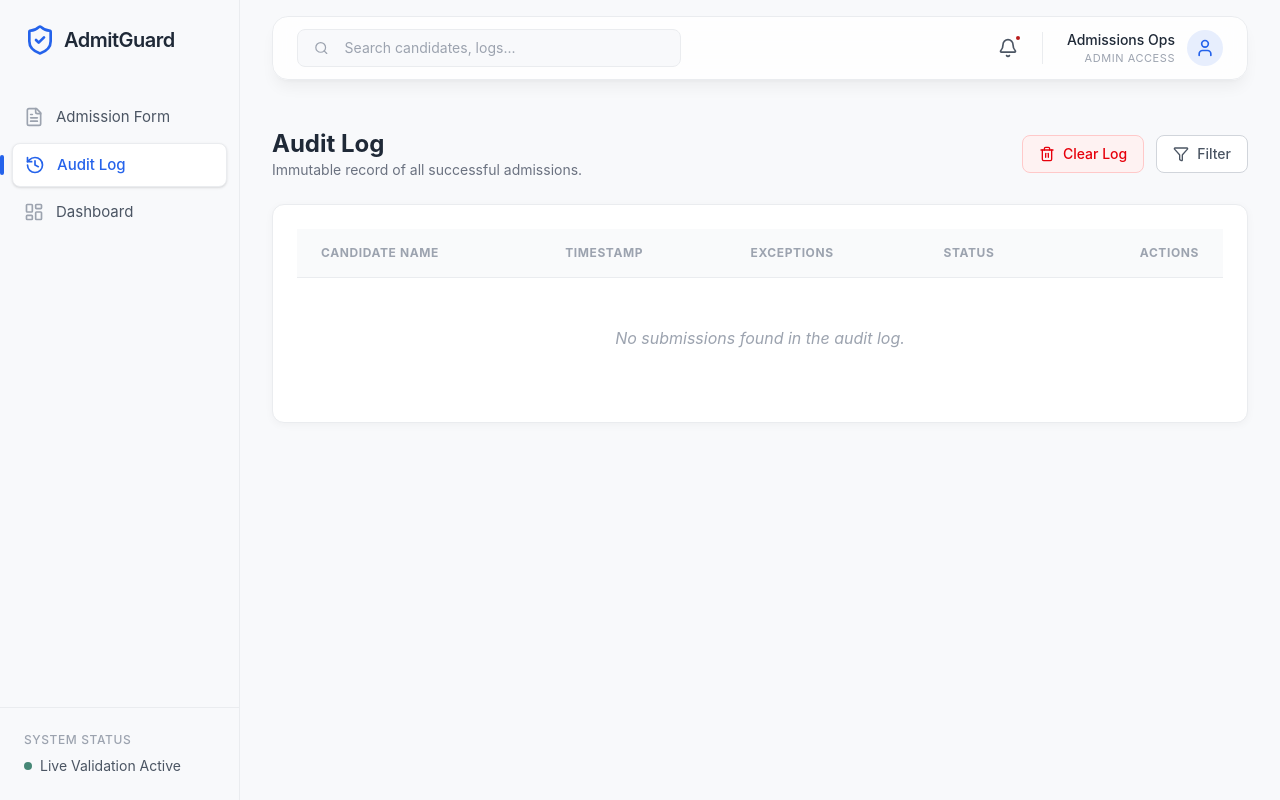
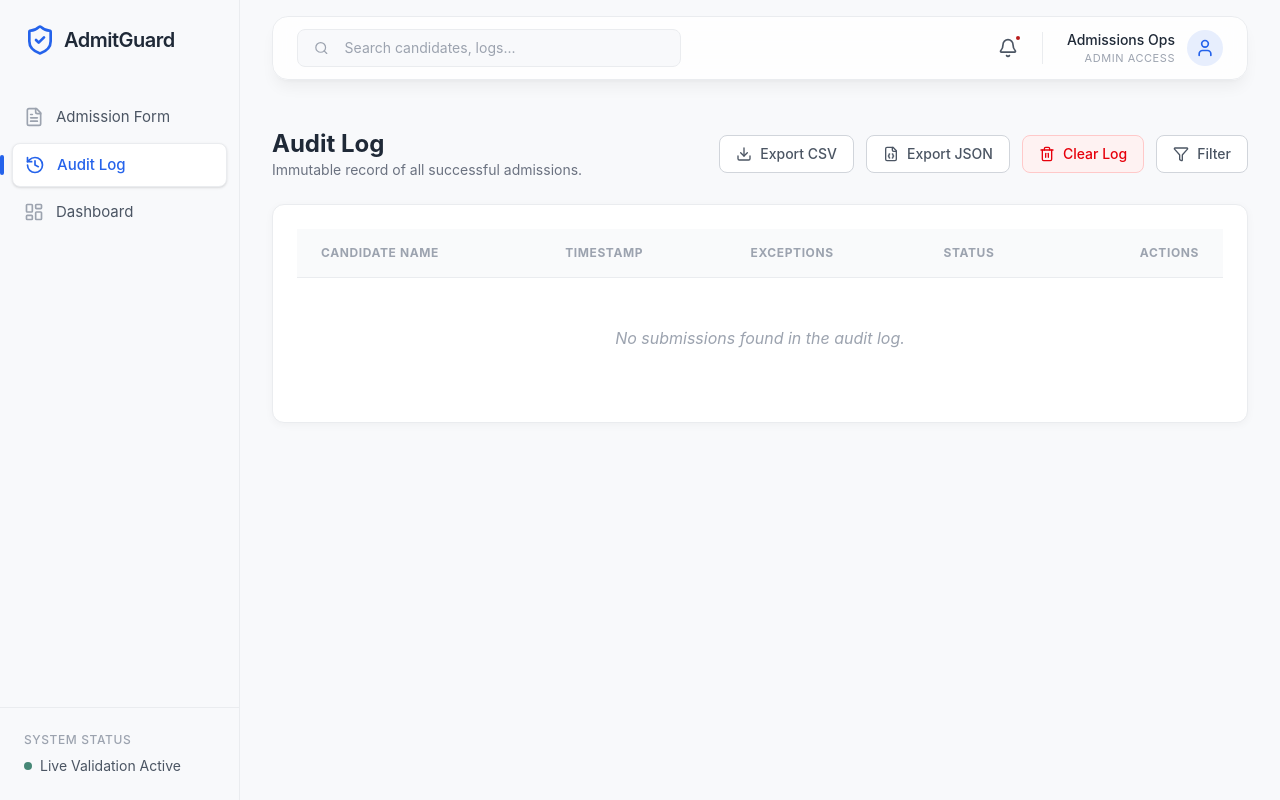
Before and after one commit to avishkajindal05/admitguard-avishka, a React (Vite) app in the folder app/: page / in a window 1280 px wide. Both pictures are taken after a click on the button "Audit Log". Built offline with nearby package versions, Linux system fonts and the light colour scheme.

Commit message:
sprint-4: CSV and JSON export from audit log

```diff
--- a/app/src/views/AuditLog.tsx
+++ b/app/src/views/AuditLog.tsx
@@ -2,7 +2,7 @@ import React, { useState } from 'react';
 import Card from '../components/Card';
 import { useAppContext } from '../context/AppContext';
 import { format } from 'date-fns';
-import { Search, Filter, Eye, ShieldAlert, CheckCircle2, X, Trash2, AlertTriangle } from 'lucide-react';
+import { Search, Filter, Eye, ShieldAlert, CheckCircle2, X, Trash2, AlertTriangle, Download, FileJson } from 'lucide-react';
 import { Submission, CandidateData } from '../types';
 import { FIELD_CONFIG } from '../constants';
 
@@ -10,10 +10,76 @@ const AuditLog: React.FC = () => {
   const { submissions, clearSubmissions } = useAppContext();
   const [selectedSubmission, setSelectedSubmission] = useState<Submission | null>(null);
   const [isClearModalOpen, setIsClearModalOpen] = useState(false);
+  const [exportError, setExportError] = useState<string | null>(null);
 
   const handleClearLog = () => {
     clearSubmissions();
     setIsClearModalOpen(false);
+  };
+
+  const downloadFile = (content: string, fileName: string, contentType: string) => {
+    const blob = new Blob([content], { type: contentType });
+    const url = URL.createObjectURL(blob);
+    const link = document.createElement('a');
+    link.href = url;
+    link.download = fileName;
+    document.body.appendChild(link);
+    link.click();
+    document.body.removeChild(link);
+    URL.revokeObjectURL(url);
+  };
+
+  const exportJSON = () => {
+    if (submissions.length === 0) {
+      setExportError("No data to export");
+      setTimeout(() => setExportError(null), 3000);
+      return;
+    }
+    const date = format(new Date(), 'yyyy-MM-dd');
+    const content = JSON.stringify(submissions, null, 2);
+    downloadFile(content, `admitguard-audit-${date}.json`, 'application/json');
+  };
+
+  const exportCSV = () => {
+    if (submissions.length === 0) {
+      setExportError("No data to export");
+      setTimeout(() => setExportError(null), 3000);
+      return;
+    }
+    const date = format(new Date(), 'yyyy-MM-dd');
+    const headers = [
+      "ID", "Timestamp", "Full Name", "Email", "Phone", "DOB", "Qualification",
+      "Grad Year", "Score", "Screening Score", "Interview Status", "Aadhaar",
+      "Offer Letter Sent", "Exception Count", "Flagged", "Exception Fields", "Exception Rationales"
+    ];
+
+    const rows = submissions.map(s => {
+      const exFields = s.exceptions.map(ex => ex.field).join('|');
+      const exRationales = s.exceptions.map(ex => ex.rationale).join('|');
+
+      return [
+        s.id,
+        s.timestamp,
+        s.candidateData.fullName,
+        s.candidateData.email,
+        s.candidateData.phone,
+        s.candidateData.dob,
+        s.candidateData.highestQualification,
+        s.candidateData.graduationYear,
+        s.candidateData.percentageOrCgpa,
+        s.candidateData.screeningScore,
+        s.candidateData.interviewStatus,
+        s.candidateData.aadhaarNumber,
+        s.candidateData.offerLetterSent ? "Yes" : "No",
+        s.exceptionCount,
+        s.flagged ? "Yes" : "No",
+        exFields,
+        exRationales
+      ].map(val => `"${String(val).replace(/"/g, '""')}"`).join(',');
+    });
+
+    const content = [headers.join(','), ...rows].join('\n');
+    downloadFile(content, `admitguard-audit-${date}.csv`, 'text/csv');
   };
 
   return (
@@ -24,6 +90,25 @@ const AuditLog: React.FC = () => {
           <p className="text-sm text-[#6B7280]">Immutable record of all successful admissions.</p>
         </div>
         <div className="flex items-center gap-3">
+          {exportError && (
+            <span className="text-xs font-medium text-amber-600 animate-in fade-in slide-in-from-right-2">
+              {exportError}
+            </span>
+          )}
+          <button
+            onClick={exportCSV}
+            className="flex items-center gap-2 px-4 py-2 rounded-lg border border-[#D1D5DB] bg-white text-sm font-medium text-[#4B5563] hover:bg-[#F8F9FB] transition-all"
+          >
+            <Download className="w-4 h-4" />
+            Export CSV
+          </button>
+          <button
+            onClick={exportJSON}
+            className="flex items-center gap-2 px-4 py-2 rounded-lg border border-[#D1D5DB] bg-white text-sm font-medium text-[#4B5563] hover:bg-[#F8F9FB] transition-all"
+          >
+            <FileJson className="w-4 h-4" />
+            Export JSON
+          </button>
           <button
             onClick={() => setIsClearModalOpen(true)}
             className="flex items-center gap-2 px-4 py-2 rounded-lg border border-red-200 bg-red-50 text-sm font-medium text-red-600 hover:bg-red-100 transition-all"
```
